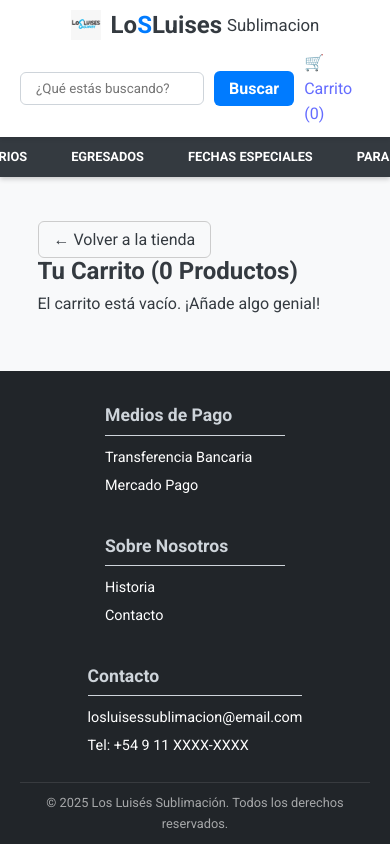
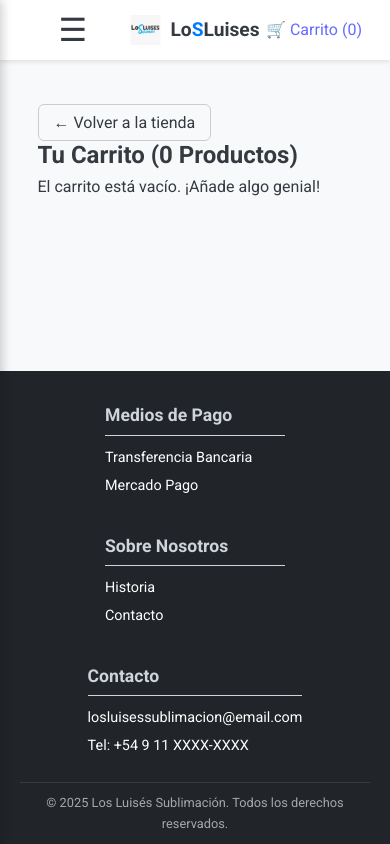
Before and after one commit to degiacomialex/ECOMMERCE-FINAL-V3, a React (Vite) app in the folder client/: page /ECOMMERCE-FINAL-V3/carrito in a window 390 px wide. Built offline with nearby package versions, Linux system fonts and the light colour scheme.

Commit message:
Implementa menú responsive (hamburguesa) para celulares

```diff
--- a/client/src/App.css
+++ b/client/src/App.css
@@ -598,3 +598,130 @@ footer {
     width: 100%;
   }
 }
+/* --- ESTILOS RESPONSIVE PARA MENÚ HAMBURGUESA --- */
+
+/* 1. Botón Hamburguesa (Oculto en PC, visible en mobile) */
+.hamburger-button {
+  display: none; /* Oculto por defecto */
+  background: none;
+  border: none;
+  font-size: 2rem;
+  color: var(--primary-color);
+  cursor: pointer;
+  z-index: 1001; /* Encima del header */
+}
+
+/* 2. Estilos del Menú Lateral (Drawer) */
+.mobile-menu-drawer {
+  position: fixed; /* Se queda fijo en la pantalla */
+  top: 0;
+  left: 0;
+  width: 280px; /* Ancho del menú lateral */
+  height: 100%;
+  background-color: white;
+  box-shadow: 2px 0 10px rgba(0, 0, 0, 0.2);
+  z-index: 9999; /* ¡Por encima de todo! */
+
+  /* Animación: empieza oculto fuera de la pantalla */
+  transform: translateX(-100%);
+  transition: transform 0.3s ease-in-out;
+}
+
+.mobile-menu-drawer.open {
+  transform: translateX(0); /* Se muestra */
+}
+
+.mobile-menu-close {
+  position: absolute;
+  top: 10px;
+  right: 15px;
+  background: none;
+  border: none;
+  font-size: 2.5rem;
+  color: var(--primary-color);
+  cursor: pointer;
+}
+
+.mobile-nav-list {
+  list-style: none;
+  padding: 0;
+  margin-top: 60px; /* Espacio para el botón de cerrar */
+}
+
+.mobile-nav-header {
+  padding: 10px 20px;
+  font-size: 0.8rem;
+  font-weight: 700;
+  color: #888;
+  text-transform: uppercase;
+  background-color: #f4f4f4;
+  border-top: 1px solid #eee;
+  border-bottom: 1px solid #eee;
+}
+
+.mobile-nav-link {
+  display: block;
+  padding: 15px 20px;
+  color: var(--primary-color);
+  text-decoration: none;
+  font-size: 1.1rem;
+  border-bottom: 1px solid #f0f0f0;
+}
+
+.mobile-nav-link:hover {
+  background-color: #f9f9f9;
+}
+
+
+/* --- @media query (La Magia) --- */
+/* Estilos que se aplican SOLO si la pantalla es de 900px o menos */
+@media (max-width: 900px) {
+
+  /* 1. Ocultamos el menú de PC */
+  .desktop-nav {
+    display: none;
+  }
+
+  /* 2. Mostramos el botón hamburguesa */
+  .hamburger-button {
+    display: block;
+    order: -1; /* Lo pone primero en el header */
+  }
+
+  /* 3. Ajustamos el Header para mobile */
+  header {
+    justify-content: space-between;
+  }
+
+  .header-logo-link {
+    /* Centramos el logo que queda */
+    position: absolute;
+    left: 50%;
+    transform: translateX(-50%);
+  }
+
+  header h1 {
+     font-size: 1.2rem; /* Achicamos el logo */
+  }
+  .sub-sublimacion {
+    display: none; /* Ocultamos el subtitulo "Sublimacion" */
+  }
+
+  /* 4. Ocultamos el buscador (ocupa mucho espacio) */
+  .search-bar {
+    display: none;
+  }
+
+  /* 5. Ajustamos el carrito (lo movemos un poco) */
+  .cart-link {
+    padding: 8px; /* Hacemos el área de click más chica */
+  }
+
+  /* Ajustamos el responsive que ya tenías */
+  @media (max-width: 768px) {
+    header {
+      flex-direction: row; /* Sobreescribimos tu 'column' para que se vea bien */
+      height: var(--header-height); /* Mantenemos la altura fija */
+    }
+  }
+}
--- a/client/src/App.jsx
+++ b/client/src/App.jsx
@@ -22,6 +22,9 @@ const App = () => {
   const [cartItems, setCartItems] = useState([]);
   const [modalProduct, setModalProduct] = useState(null);
   const [toast, setToast] = useState({ show: false, message: '' });
+
+  // 💥 1. NUEVO ESTADO para el menú hamburguesa
+  const [isMobileMenuOpen, setIsMobileMenuOpen] = useState(false);
 
   // --- Carga de Datos ---
   useEffect(() => {
@@ -86,8 +89,15 @@ const App = () => {
       />
       <ToastNotification show={toast.show} message={toast.message} />
 
-      <HeaderBar cartItemCount={totalItems} />
-      <NavBar />
+      {/* 💥 2. Pasamos las funciones al Header y al Nav */}
+      <HeaderBar
+        cartItemCount={totalItems}
+        onHamburgerClick={() => setIsMobileMenuOpen(true)} // Abre el menú
+      />
+      <NavBar
+        isMobileMenuOpen={isMobileMenuOpen}
+        onCloseMenu={() => setIsMobileMenuOpen(false)} // Cierra el menú
+      />
 
       <main className="main-content">
         <Routes>
--- a/client/src/components/HeaderBar.jsx
+++ b/client/src/components/HeaderBar.jsx
@@ -5,10 +5,16 @@ import { Link } from 'react-router-dom';
 import '../App.css';
 import LOGO_SRC from '/images/logo.jpeg';
 
-const HeaderBar = ({ cartItemCount }) => {
+// 1. Recibimos la nueva prop 'onHamburgerClick'
+const HeaderBar = ({ cartItemCount, onHamburgerClick }) => {
   return (
     <header>
-      <Link to="/" style={{textDecoration: 'none'}}>
+      {/* 2. Añadimos el botón hamburguesa (solo visible en mobile) */}
+      <button className="hamburger-button" onClick={onHamburgerClick}>
+        ☰
+      </button>
+
+      <Link to="/" className="header-logo-link" style={{textDecoration: 'none'}}>
         <h1>
           <img src={LOGO_SRC} alt="Los Luisés Sublimación" style={{height: '30px', marginRight: '10px'}}/>
           <span className="title-black">Lo</span>
@@ -19,14 +25,16 @@ const HeaderBar = ({ cartItemCount }) => {
         </h1>
       </Link>
 
+      {/* 3. El search-bar ahora se oculta en mobile (ver CSS) */}
       <div className="search-bar">
         <input type="text" placeholder="¿Qué estás buscando?" />
         <button>Buscar</button>
+      </div>
 
-        <Link to="/carrito" className="cart-icon cart-link">
-          🛒 Carrito ({cartItemCount})
-        </Link>
-      </div>
+      {/* 4. El carrito sigue visible */}
+      <Link to="/carrito" className="cart-icon cart-link">
+        🛒 Carrito ({cartItemCount})
+      </Link>
     </header>
   );
 };
--- a/client/src/components/NavBar.jsx
+++ b/client/src/components/NavBar.jsx
@@ -14,13 +14,21 @@ const menuItems = [
   { name: 'GUÍA DE TALLES', filterKey: 'GUIA DE TALLES' },
 ];
 
-const NavBar = () => {
+// 1. Recibimos las props del estado del menú
+const NavBar = ({ isMobileMenuOpen, onCloseMenu }) => {
+
+  // 2. Función para que el menú se cierre al hacer clic en un link
+  const handleLinkClick = () => {
+    onCloseMenu();
+  };
+
   return (
-    <nav className="bottom-menu">
+    <>
+      {/* --- 1. MENÚ DE ESCRITORIO (Visible solo en PC) --- */}
+      <nav className="bottom-menu desktop-nav">
         <ul className="main-nav">
           {menuItems.map(item => (
             <li key={item.name} className={`nav-item ${item.dropdown ? 'has-dropdown' : ''}`}>
-
               {!item.dropdown ? (
                 <Link to={`/categoria/${item.filterKey || item.name}`} className="nav-link">
                   {item.name}
@@ -30,12 +38,10 @@ const NavBar = () => {
                   {item.name}
                 </a>
               )}
-
               {item.dropdown && (
                 <ul className="dropdown-menu">
                   {item.subcategories.map(sub => (
                     <li key={sub}>
-                    {/* 💥 Usamos la nueva clase 'dropdown-link' 💥 */}
                       <Link to={`/categoria/${sub}`} className="dropdown-link">
                         {sub}
                       </Link>
@@ -47,6 +53,40 @@ const NavBar = () => {
           ))}
         </ul>
       </nav>
+
+      {/* --- 2. MENÚ HAMBURGUESA (Visible solo en Celular) --- */}
+      <div className={`mobile-menu-drawer ${isMobileMenuOpen ? 'open' : ''}`}>
+        <button className="mobile-menu-close" onClick={onCloseMenu}>&times;</button>
+        <ul className="mobile-nav-list">
+          {/* Mapeamos todos los items y sub-items en una sola lista vertical */}
+          {menuItems.map(item => {
+            // Caso 1: Es un item con subcategorías
+            if (item.dropdown) {
+              return (
+                <React.Fragment key={item.name}>
+                  <li className="mobile-nav-header">{item.name}</li>
+                  {item.subcategories.map(sub => (
+                    <li key={sub}>
+                      <Link to={`/categoria/${sub}`} className="mobile-nav-link" onClick={handleLinkClick}>
+                        {sub}
+                      </Link>
+                    </li>
+                  ))}
+                </React.Fragment>
+              );
+            }
+            // Caso 2: Es un item simple (ej: TAZAS)
+            return (
+              <li key={item.name}>
+                <Link to={`/categoria/${item.filterKey || item.name}`} className="mobile-nav-link" onClick={handleLinkClick}>
+                  {item.name}
+                </Link>
+              </li>
+            );
+          })}
+        </ul>
+      </div>
+    </>
   );
 };
 
```
Also changed, not shown: 5 other files (tests, documents, lock files or other folders). Lines whose indentation alone changed are shown as unchanged.
